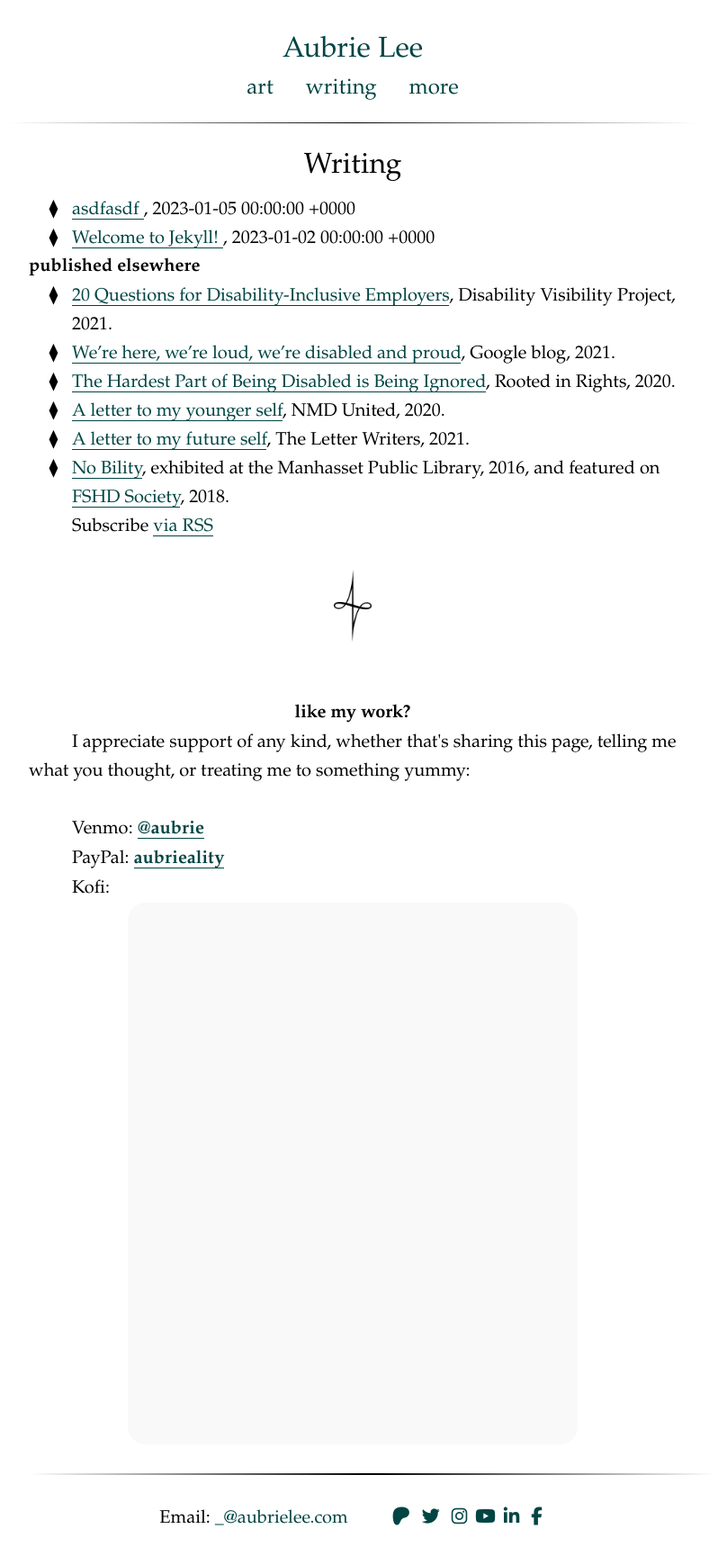
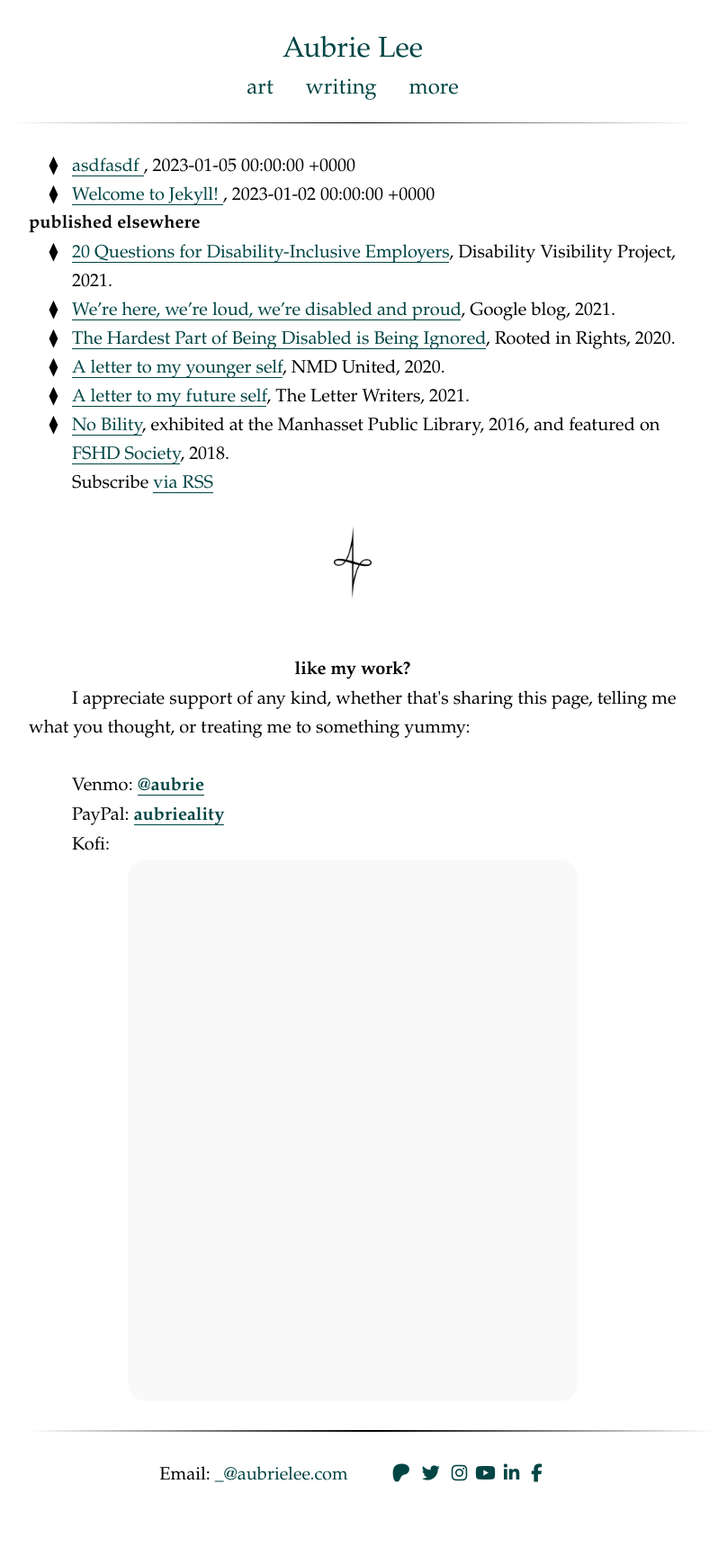
Before and after one commit to aubrielee/aubrielee.github.io, a Jekyll site: the page built from writing.html, in a window 1280 px wide. Shown: the whole page at 90% size, without its empty margins (248-1056 px from the left). Built offline with Jekyll 4.4.1, drawn with Linux system fonts in a browser that asks for light colours; nearby versions of some CDN libraries; some web fonts are replaced; after the commit the page ends 1691 px from its top, so only the background shows below that.

Commit message:
Update default.html

```diff
--- a/_layouts/default.html
+++ b/_layouts/default.html
@@ -6,7 +6,7 @@
     <meta charset="utf-8">
     <meta name="viewport" content="width=device-width, initial-scale=1">
 
-    <link rel="stylesheet" href="/style.css">
+    <link rel="stylesheet" href="style.css">
     <link href="https://fonts.googleapis.com/css?family=Vollkorn+SC:400,600,700,900" rel="stylesheet">
 
     <script src="https://kit.fontawesome.com/9782667c52.js" crossorigin="anonymous"></script>
@@ -18,13 +18,13 @@
       <br>
       <a href="/art.html">art</a>
       <a href="/writing">writing</a>
-      <a href="">more</a>
+      <a href="/more.md">more</a>
       <!-- <a href="/">contact</a> -->
     </nav>
     <!-- <span class="diamond">&blacklozenge;</span> -->
     <hr>
     <div class="narrow">
-      <h1>{{ page.title }}</h1>
+      <!-- <h1>{{ page.title }}</h1> -->
       <section>
         {{ content }}
       </section>
```
